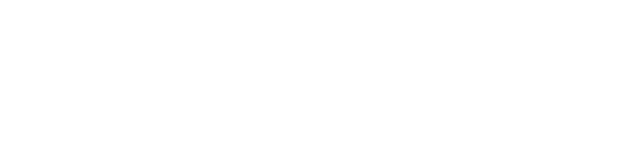
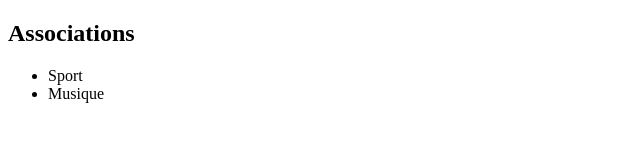
Before and after one commit to ADJASSA229/mon-cv, a plain HTML site: page index.html in a window 1280 px wide. Shown: the whole page, without its empty margins (0-640 px from the left). Drawn offline with Linux system fonts and the light colour scheme.

Commit message:
mise en place de la section associations

```diff
--- a/index.html
+++ b/index.html
@@ -7,6 +7,12 @@
     <title>Document</title>
 </head>
 <body>
-
+    <section>
+        <h2>Associations</h2>
+        <ul>
+            <li>Sport</li>
+            <li>Musique</li>
+        </ul>
+    </section>
 </body>
 </html>
```
